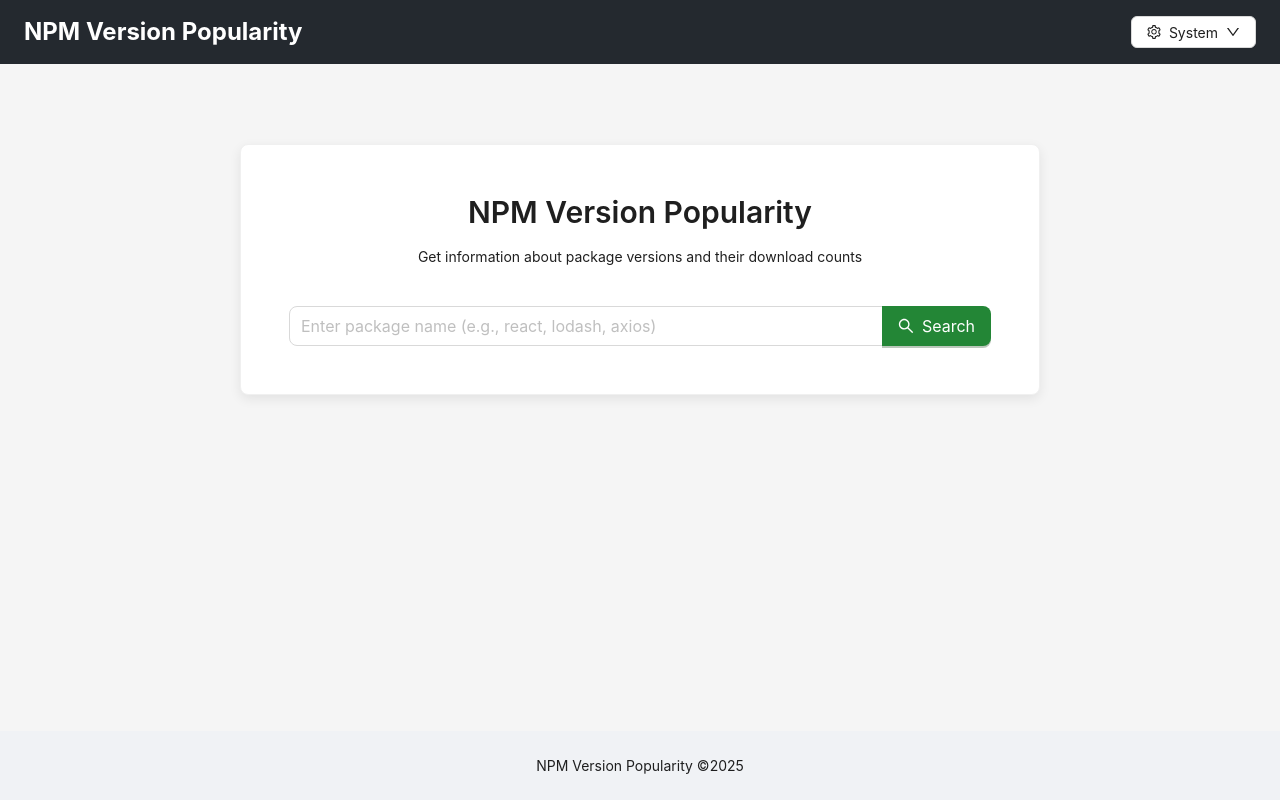
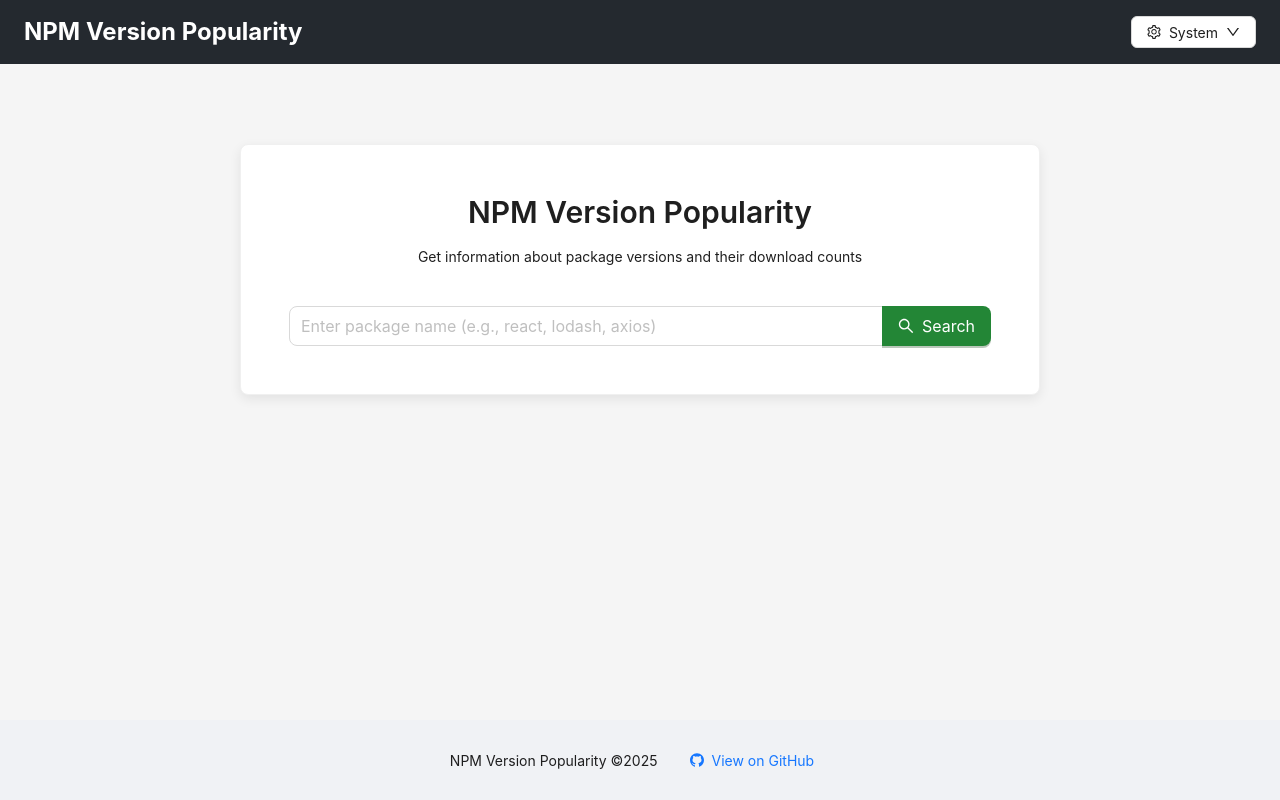
Before and after one commit to wctiger/npm-version-popularity, a React (Vite) app: page / in a window 1280 px wide. Built offline with nearby package versions, Linux system fonts and the light colour scheme.

Commit message:
Move GitHub link from header to footer and update repository URL

```diff
--- a/src/App.css
+++ b/src/App.css
@@ -39,6 +39,13 @@
 .app-footer {
   text-align: center;
   width: 100%;
+}
+
+.footer-content {
+  display: flex;
+  justify-content: center;
+  align-items: center;
+  gap: 16px;
 }
 
 /* For center search box */
--- a/src/App.tsx
+++ b/src/App.tsx
@@ -1,10 +1,11 @@
 import React, { useState } from "react";
-import { Layout, ConfigProvider, theme, Typography } from "antd";
+import { Layout, ConfigProvider, theme, Typography, Button } from "antd";
 import { ThemeProvider, useTheme } from "./contexts/ThemeContext";
 import SearchBox from "./components/SearchBox";
 import PackageResults from "./components/PackageResults";
 import ErrorDisplay from "./components/ErrorDisplay";
 import ThemeToggle from "./components/ThemeToggle";
+import { GithubOutlined } from "@ant-design/icons";
 import { usePackageSearch } from "./hooks/usePackageSearch";
 import "./App.css";
 
@@ -110,7 +111,20 @@ const AppContent: React.FC = () => {
           </div>
         </Content>
         <Footer className="app-footer">
-          NPM Version Popularity ©{new Date().getFullYear()}
+          <div className="footer-content">
+            <span>NPM Version Popularity ©{new Date().getFullYear()}</span>
+            <Button
+              type="link"
+              href="https://github.com/wctiger/npm-version-popularity"
+              target="_blank"
+              rel="noopener noreferrer"
+              style={{ fontSize: "14px" }}
+              icon={<GithubOutlined />}
+              aria-label="View on GitHub"
+            >
+              View on GitHub
+            </Button>
+          </div>
         </Footer>
       </Layout>
     </ConfigProvider>
```
